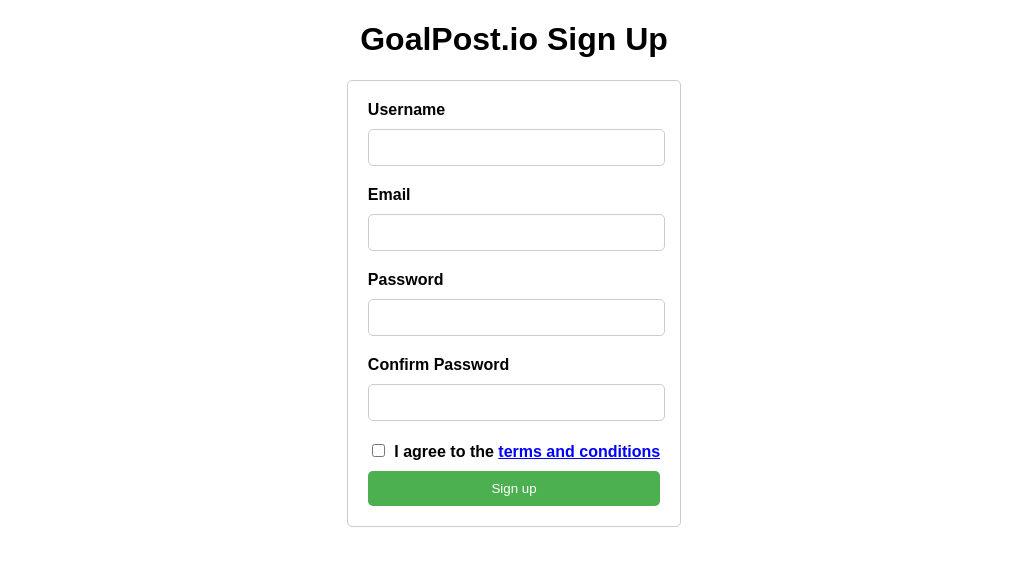
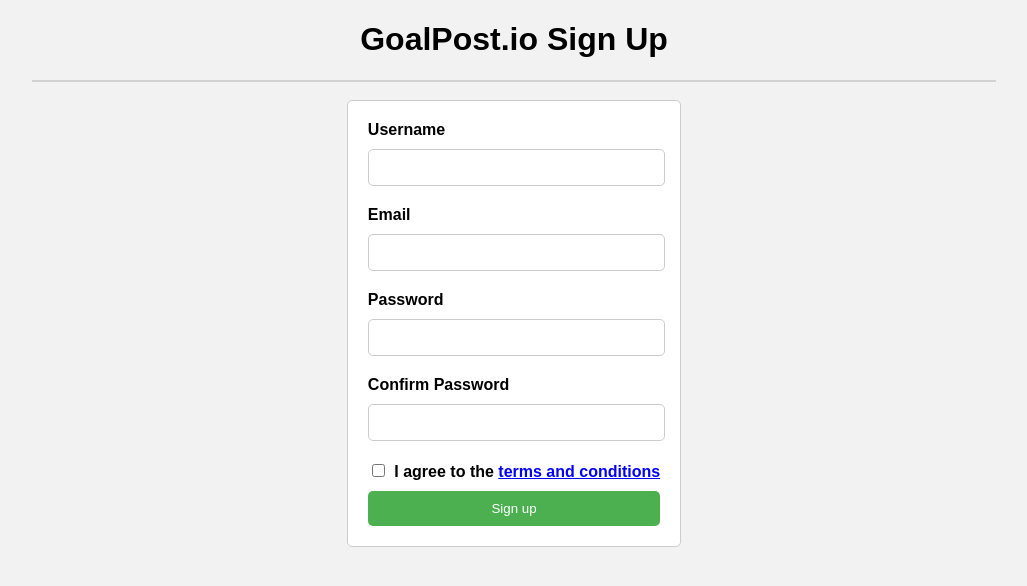
Before and after one commit to zachRadack/Goals-Website, a Flask app: template Webapp_root/templates/signup.html in a window 1280 px wide. Shown: the top 586 px of the page, without its empty margins (126-1153 px from the left). Run offline with Flask 2, Linux system fonts and the light colour scheme; the template is opened without the code that fills it, so the values that code supplies are empty.

Commit message:
Update signup.html

```diff
--- a/Webapp_root/templates/signup.html
+++ b/Webapp_root/templates/signup.html
@@ -6,6 +6,7 @@
         <style>
             body {
                 font-family: Arial, sans-serif;
+                background-color: #f2f2f2;
             }
             h1 {
                 text-align: center;
@@ -14,6 +15,7 @@
                 display: flex;
             }
             form {
+                background-color: #ffffff;
                 max-width: 400px;
                 margin: 0 auto;
                 padding: 20px;
@@ -80,10 +82,17 @@
                 border-radius: 5px;
                 cursor: pointer;
             }
+            hr {
+                border: none;
+                height: 2px;
+                background-color: #d2d2d2;
+                margin: 0px 150px;
+            }
         </style>
     </head>
     <body>
         <h1>GoalPost.io Sign Up</h1>
+        <hr><br>
         <div class="container">
             <form>
                 <label>Username</label>
```
